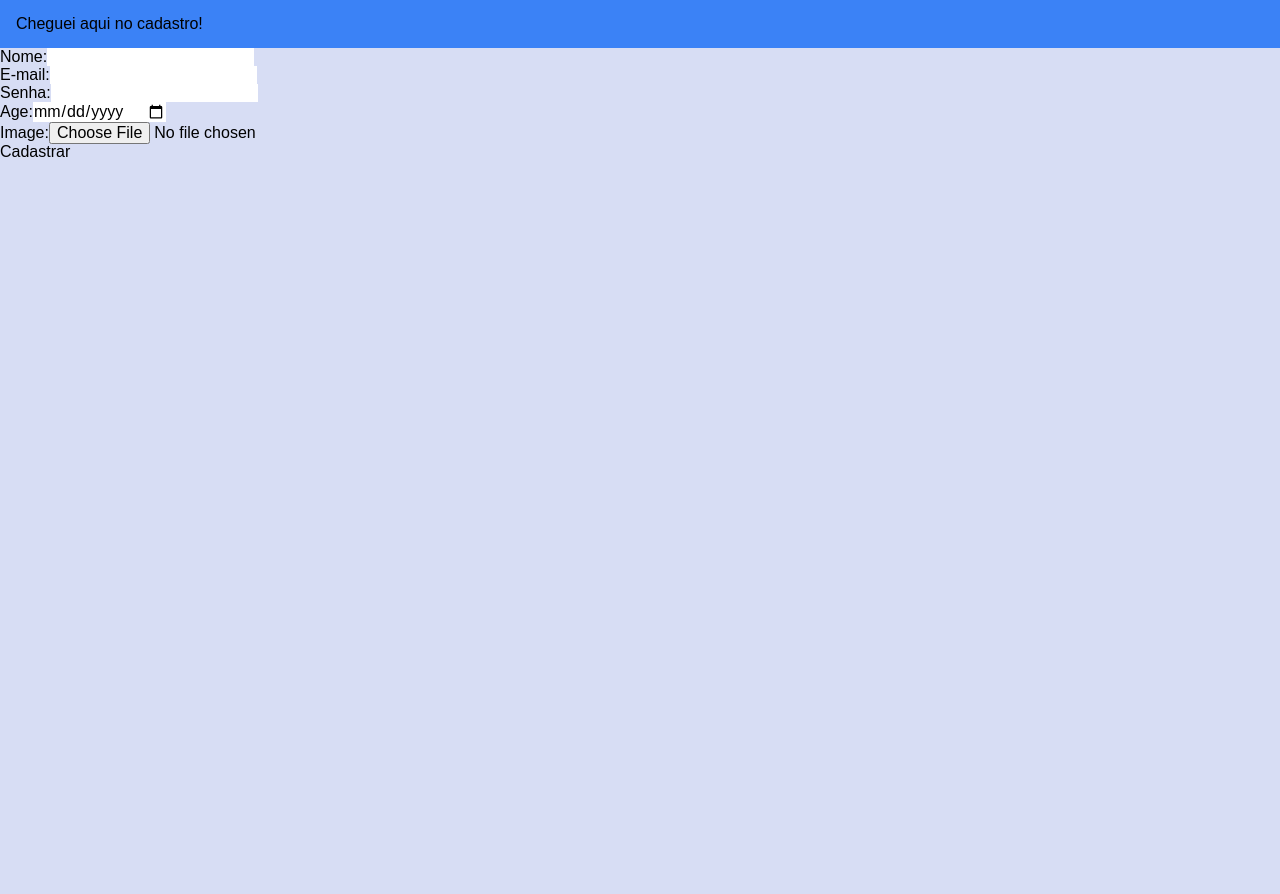
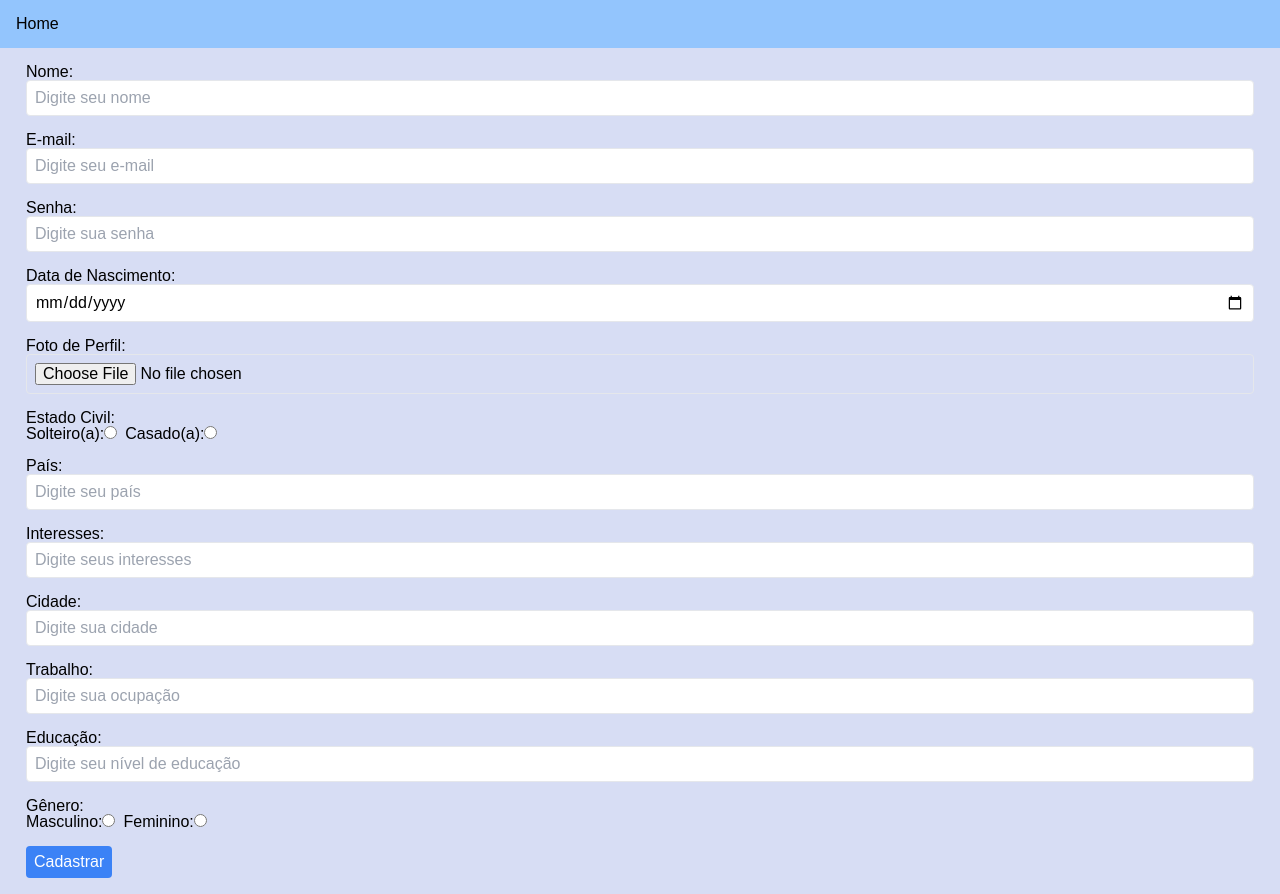
Before and after one commit to reinaldoper/orkut, a React (Vite) app in the folder frontend/: page /user-form in a window 1280 px wide. Before the commit the page ends 800 px from the top, so only its background shows below. Built offline with nearby package versions, Linux system fonts and the light colour scheme.

Commit message:
feta: adiciona função fetch e form de create user

```diff
--- a/frontend/src/components/CreateUser.tsx
+++ b/frontend/src/components/CreateUser.tsx
@@ -1,52 +1,230 @@
 import { ISubmit } from "../types/TUser"
 import { ChangeEvent, useState } from "react"
+import fetchUsers from '../services/fetchUsers'
+import { useNavigate } from "react-router-dom"
+import { Link } from "react-router-dom"
 
 const CreateUser = () => {
   const [file, setFile] = useState<File | null>(null)
   const [age, setAge] = useState<string | null>(null)
+  const [name, setName] = useState('');
+  const [email, setEmail] = useState('');
+  const [password, setPassword] = useState('');
+  const [relationship, setRelationship] = useState('');
+  const [country, setCountry] = useState('');
+  const [interesting, setInterest] = useState('');
+  const [city, setCity] = useState('');
+  const [work, setWork] = useState('');
+  const [education, setEducation] = useState('');
+  const [gender, setGender] = useState('');
+
+  const navigate = useNavigate();
 
   const handleFileChange = (event: ChangeEvent<HTMLInputElement>) => {
     if (event.target.files && event.target.files.length > 0) {
+      const fileType = event.target.files[0].name.slice(-3);
+      if (fileType !== 'png' && fileType !== 'jpg' && fileType !== 'peg') {
+        alert('Apenas arquivos de imagem são permitidos.');
+        event.target.value = '';
+        return;
+      }
       setFile(event.target.files[0]);
     } else {
       setFile(null);
     }
   };
 
-  console.log('file', file?.name.slice(-3));
-  console.log('age', age);
-
-
-
-  const onSubmit = (e: ISubmit) => {
+  const onSubmit = async (e: ISubmit) => {
     e.preventDefault()
+    const formData = new FormData();
+    formData.append('name', name);
+    formData.append('email', email);
+    formData.append('password', password);
+    formData.append('image', file ? file : '');
+    formData.append('age', age ? age : '');
+    formData.append('relationship', relationship ? relationship : '');
+    formData.append('country', country ? country : '');
+    formData.append('interesting', interesting ? interesting : '');
+    formData.append('city', city ? city : '');
+    formData.append('work', work ? work : '');
+    formData.append('education', education ? education : '');
+    formData.append('gender', gender ? gender : '');
+    const options = {
+      method: 'POST',
+      body: formData,
+    };
+    const data = await fetchUsers(options)
+    if (data) navigate('/');
   }
 
   return (
     <>
-      <h1 className="bg-blue-500 p-4">Cheguei aqui no cadastro!</h1>
-      <form onSubmit={onSubmit}>
+      <h1 className="bg-blue-300 p-4 flex">
+        <Link to="/">Home</Link>
+      </h1>
+      <form encType="multipart/form-data" onSubmit={onSubmit} className="space-y-4 p-4" style={{ margin: '0 10px' }}>
         <div>
           <label htmlFor="name">Nome:</label>
-          <input type="text" id="name" />
+          <input
+            type="text"
+            value={name}
+            id="name"
+            required
+            onChange={(e) => setName(e.target.value)}
+            placeholder="Digite seu nome"
+            className="border rounded p-2 w-full"
+          />
         </div>
         <div>
           <label htmlFor="email">E-mail:</label>
-          <input type="email" id="email" />
+          <input
+            type="email"
+            value={email}
+            id="email"
+            required
+            onChange={(e) => setEmail(e.target.value)}
+            placeholder="Digite seu e-mail"
+            className="border rounded p-2 w-full"
+          />
         </div>
         <div>
           <label htmlFor="password">Senha:</label>
-          <input type="password" id="password" />
+          <input
+            type="password"
+            value={password}
+            id="password"
+            required
+            onChange={(e) => setPassword(e.target.value)}
+            placeholder="Digite sua senha"
+            className="border rounded p-2 w-full"
+          />
         </div>
         <div>
-          <label>Age:</label>
-          <input type="date" id="age" onChange={(e) => setAge(e.target.value)} />
+          <label htmlFor="age">Data de Nascimento:</label>
+          <input
+            type="date"
+            id="age"
+            required
+            onChange={(e) => setAge(e.target.value)}
+            className="border rounded p-2 w-full"
+          />
         </div>
         <div>
-          <label>Image:</label>
-          <input type="file" id="image" onChange={handleFileChange} />
+          <label htmlFor="image">Foto de Perfil:</label>
+          <input
+            type="file"
+            id="image"
+            required
+            onChange={handleFileChange}
+            className="border rounded p-2 w-full"
+          />
         </div>
-        <button type="submit">Cadastrar</button>
+        <fieldset>
+          <legend>Estado Civil:</legend>
+          <div>
+            <label htmlFor="single">Solteiro(a):</label>
+            <input
+              type="radio"
+              value="single"
+              id="single"
+              name="relationship"
+              required
+              onChange={(e) => setRelationship(e.target.value)}
+              className="mr-2"
+            />
+            <label htmlFor="married">Casado(a):</label>
+            <input
+              type="radio"
+              value="married"
+              id="married"
+              name="relationship"
+              required
+              onChange={(e) => setRelationship(e.target.value)}
+              className="mr-2"
+            />
+          </div>
+        </fieldset>
+        <div>
+          <label htmlFor="country">País:</label>
+          <input
+            type="text"
+            value={country}
+            id="country"
+            onChange={(e) => setCountry(e.target.value)}
+            placeholder="Digite seu país"
+            className="border rounded p-2 w-full"
+          />
+        </div>
+        <div>
+          <label htmlFor="interesting">Interesses:</label>
+          <input
+            type="text"
+            value={interesting}
+            id="interesting"
+            onChange={(e) => setInterest(e.target.value)}
+            placeholder="Digite seus interesses"
+            className="border rounded p-2 w-full"
+          />
+        </div>
+        <div>
+          <label htmlFor="city">Cidade:</label>
+          <input
+            type="text"
+            value={city}
+            id="city"
+            onChange={(e) => setCity(e.target.value)}
+            placeholder="Digite sua cidade"
+            className="border rounded p-2 w-full"
+          />
+        </div>
+        <div>
+          <label htmlFor="work">Trabalho:</label>
+          <input
+            type="text"
+            value={work}
+            id="work"
+            onChange={(e) => setWork(e.target.value)}
+            placeholder="Digite sua ocupação"
+            className="border rounded p-2 w-full"
+          />
+        </div>
+        <div>
+          <label htmlFor="education">Educação:</label>
+          <input
+            type="text"
+            value={education}
+            id="education"
+            onChange={(e) => setEducation(e.target.value)}
+            placeholder="Digite seu nível de educação"
+            className="border rounded p-2 w-full"
+          />
+        </div>
+        <fieldset>
+          <legend>Gênero:</legend>
+          <div>
+            <label htmlFor="male">Masculino:</label>
+            <input
+              type="radio"
+              value="male"
+              id="male"
+              name="gender"
+              required
+              onChange={(e) => setGender(e.target.value)}
+              className="mr-2"
+            />
+            <label htmlFor="female">Feminino:</label>
+            <input
+              type="radio"
+              value="female"
+              id="female"
+              name="gender"
+              required
+              onChange={(e) => setGender(e.target.value)}
+              className="mr-2"
+            />
+          </div>
+        </fieldset>
+        <button type="submit" className="bg-blue-500 text-white p-2 rounded">Cadastrar</button>
       </form>
     </>
   )
--- /dev/null
+++ b/frontend/src/environment/URL.tsx
@@ -0,0 +1 @@
+export const URL = 'http://localhost:3000/users';
--- /dev/null
+++ b/frontend/src/services/fetchUsers.tsx
@@ -0,0 +1,9 @@
+import { URL } from "../environment/URL";
+
+const fetchUsers = async (options: RequestInit) => {
+  const res = await fetch(URL, options);
+  const users = await res.json();
+  return users;
+}
+
+export default fetchUsers;
```
Also changed, not shown: 1 other file (tests, documents, lock files or other folders).
